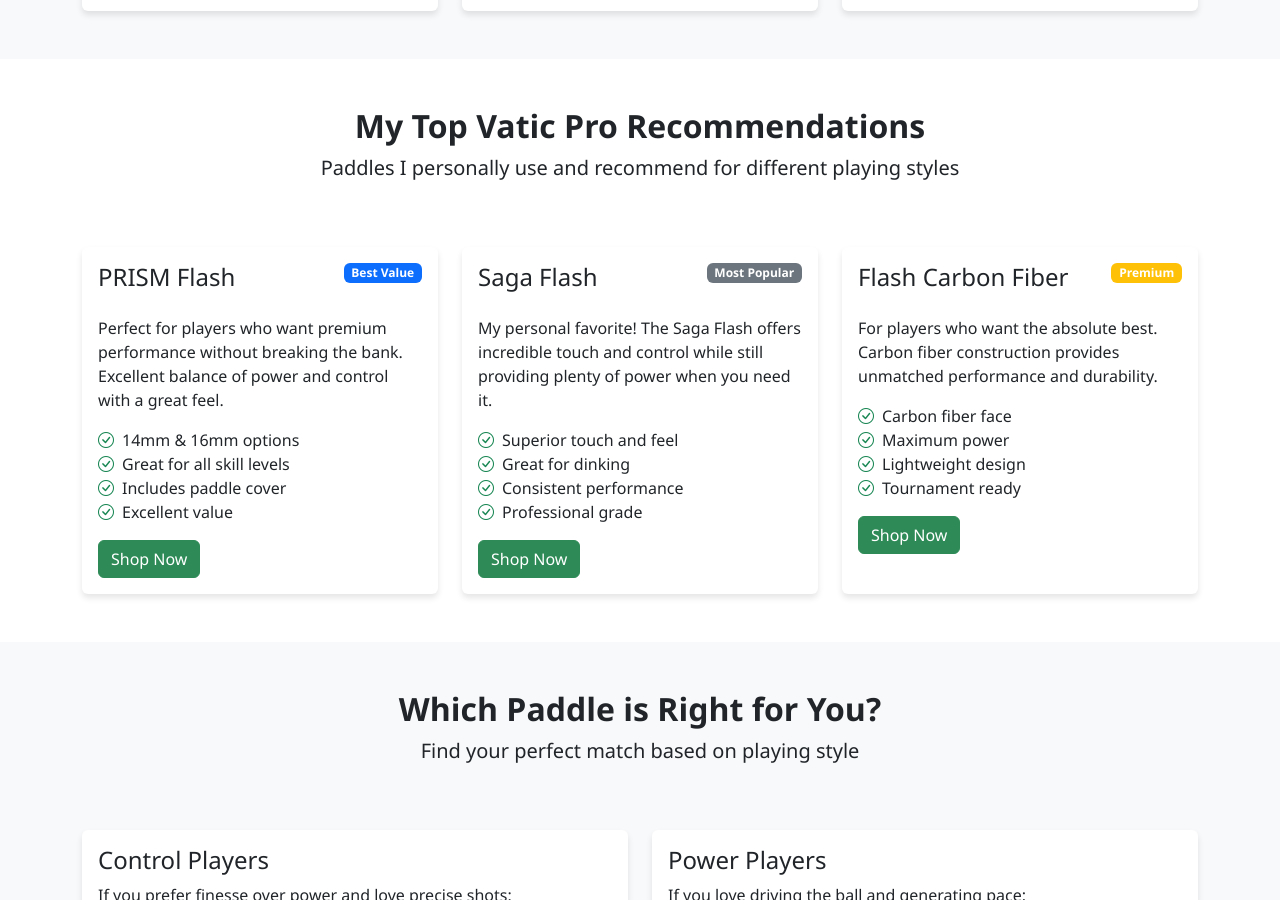
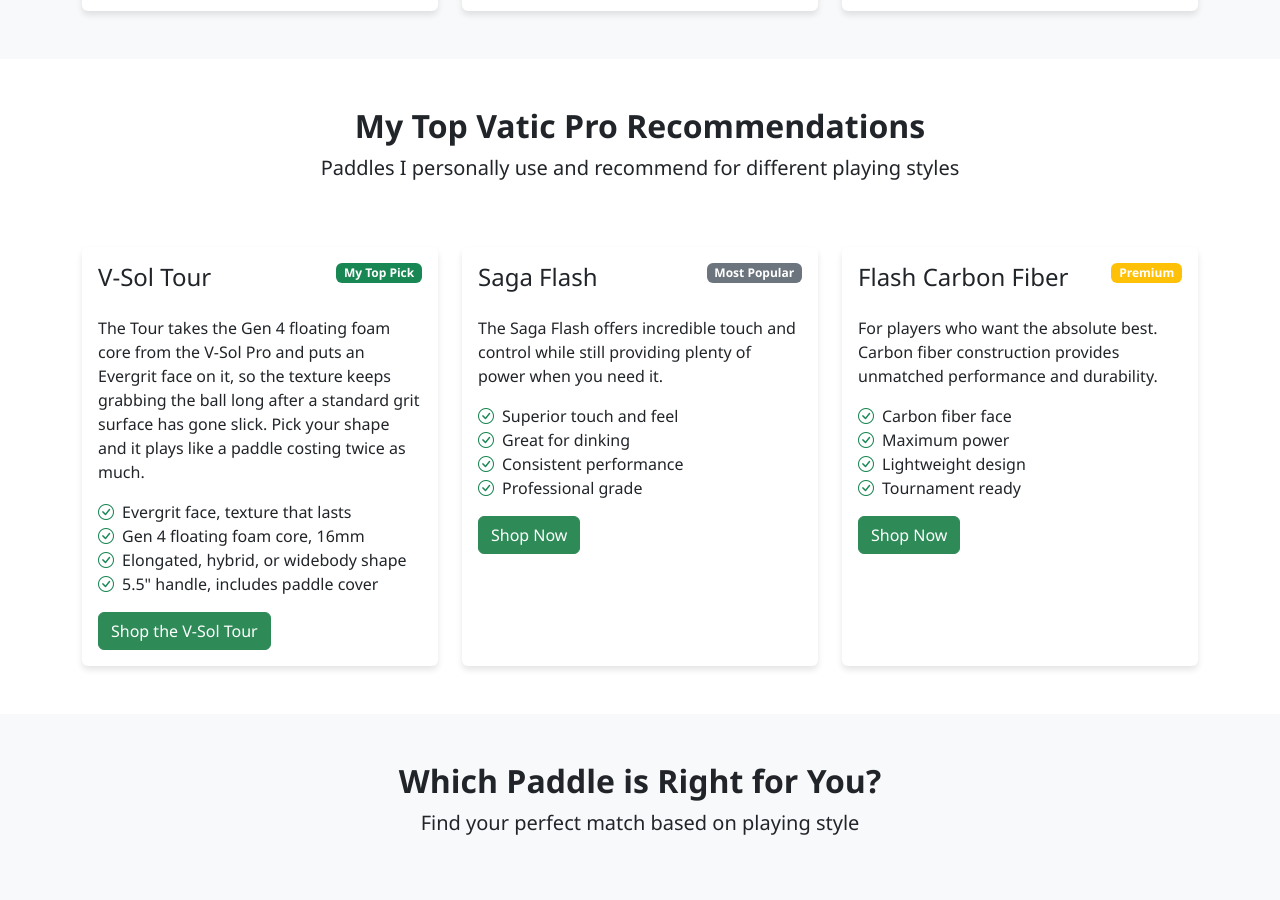
Before and after one commit to backupparachute/picklelabs-website, a Jekyll site: the page built from vatic-pro.html, in a window 1280 px wide and 900 px high, scrolled down 1101 px. Built offline with Jekyll 4.4.1, drawn with Linux system fonts in a browser that asks for light colours; comment, search, counter and statistics services are not loaded.

Commit message:
Add Quanta Pro image, monetize Ronbus links, lead Vatic with the V-Sol Tour
Homepage top pick now shows the real Quanta Pro product image in place of
the placeholder icon.

The four ronbus.com links on the Ronbus page carried no discount code and
no tracking, so clicks through them earned nothing. They now point at
ronbus.com/discount/RCNR06I1 and carry rel="sponsored nofollow noopener",
which also closes the reverse tabnabbing gap they had on target="_blank".

The Vatic Pro page leads with the V-Sol Tour, badged as the top pick. It
pairs the Gen 4 floating foam core with the Evergrit face and comes in
elongated, hybrid, and widebody. Its button deep links to the product
page rather than the store front. The Saga Flash card no longer calls
itself the personal favorite, so only one card claims that spot.

The featured video block pointed its embed and its Watch button at a
placeholder YouTube id, under a sponsored badge with an invented runtime
and publish date. Swapped for a coming soon panel and a link to the
channel. Nine placeholder embeds remain elsewhere on that page.

Co-Authored-By: Claude Opus 5 <noreply@anthropic.com>
Claude-Session: https://claude.ai/code/session_01YCgFQhizPzAGWVRboMJ1VR

```diff
--- a/index.html
+++ b/index.html
@@ -74,9 +74,8 @@ description: Your ultimate destination for pickleball gear reviews, training pla
                 <div class="card h-100 text-center">
                     <div class="card-body d-flex flex-column">
                         <span class="badge bg-success mb-3" style="width: fit-content; margin: 0 auto;">Top Pick - Paddle</span>
-                        <!-- TODO: swap in the Quanta Pro product image URL from ronbus.com -->
                         <div class="mb-3" style="height: 180px; display: flex; align-items: center; justify-content: center;">
-                            <i class="bi bi-trophy-fill text-primary" style="font-size: 4rem;"></i>
+                            <img src="https://ronbus.com/cdn/shop/files/QP_R2_058_01.jpg?v=1786371965&width=1080" alt="Ronbus Quanta Pro R4.16" class="img-fluid" style="max-height: 180px; object-fit: contain;">
                         </div>
                         <h4 class="card-title">Ronbus Quanta Pro R4.16</h4>
                         <p class="card-text flex-grow-1">The Quanta Pro swaps the standard face for Ronbus NanoBond raw carbon, which keeps its bite long after an ordinary grit face has worn smooth. Same Gen 4 EPP foam core and EVA elastomer ring underneath, now with internal weighting and a reinforced throat for a steadier paddle out of the box.</p>
--- a/vatic-pro.html
+++ b/vatic-pro.html
@@ -86,17 +86,17 @@ description: Official Vatic Pro ambassador recommendations, paddle reviews, and
                 <div class="card h-100">
                     <div class="card-body">
                         <div class="d-flex justify-content-between align-items-start mb-3">
-                            <h4 class="card-title">PRISM Flash</h4>
-                            <span class="badge bg-primary">Best Value</span>
+                            <h4 class="card-title">V-Sol Tour</h4>
+                            <span class="badge bg-success">My Top Pick</span>
                         </div>
-                        <p class="card-text">Perfect for players who want premium performance without breaking the bank. Excellent balance of power and control with a great feel.</p>
+                        <p class="card-text">The Tour takes the Gen 4 floating foam core from the V-Sol Pro and puts an Evergrit face on it, so the texture keeps grabbing the ball long after a standard grit surface has gone slick. Pick your shape and it plays like a paddle costing twice as much.</p>
                         <ul class="list-unstyled">
-                            <li><i class="bi bi-check-circle text-success me-2"></i>14mm & 16mm options</li>
-                            <li><i class="bi bi-check-circle text-success me-2"></i>Great for all skill levels</li>
-                            <li><i class="bi bi-check-circle text-success me-2"></i>Includes paddle cover</li>
-                            <li><i class="bi bi-check-circle text-success me-2"></i>Excellent value</li>
+                            <li><i class="bi bi-check-circle text-success me-2"></i>Evergrit face, texture that lasts</li>
+                            <li><i class="bi bi-check-circle text-success me-2"></i>Gen 4 floating foam core, 16mm</li>
+                            <li><i class="bi bi-check-circle text-success me-2"></i>Elongated, hybrid, or widebody shape</li>
+                            <li><i class="bi bi-check-circle text-success me-2"></i>5.5" handle, includes paddle cover</li>
                         </ul>
-                        <a href="https://vaticpro.com?sca_ref=9317953.8ZuOhryS9w" target="_blank" rel="sponsored nofollow noopener" class="btn btn-primary">Shop Now</a>
+                        <a href="https://vaticpro.com/products/v-sol-tour?sca_ref=9317953.8ZuOhryS9w" target="_blank" rel="sponsored nofollow noopener" class="btn btn-primary">Shop the V-Sol Tour</a>
                     </div>
                 </div>
             </div>
@@ -107,7 +107,7 @@ description: Official Vatic Pro ambassador recommendations, paddle reviews, and
                             <h4 class="card-title">Saga Flash</h4>
                             <span class="badge bg-secondary">Most Popular</span>
                         </div>
-                        <p class="card-text">My personal favorite! The Saga Flash offers incredible touch and control while still providing plenty of power when you need it.</p>
+                        <p class="card-text">The Saga Flash offers incredible touch and control while still providing plenty of power when you need it.</p>
                         <ul class="list-unstyled">
                             <li><i class="bi bi-check-circle text-success me-2"></i>Superior touch and feel</li>
                             <li><i class="bi bi-check-circle text-success me-2"></i>Great for dinking</li>
```
Also changed, not shown: ronbus.html (+4 -4 lines), videos.html (+8 -6 lines).
